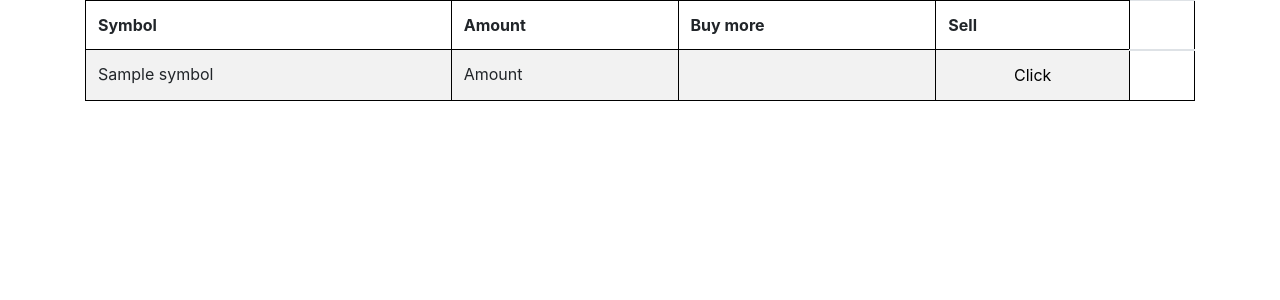
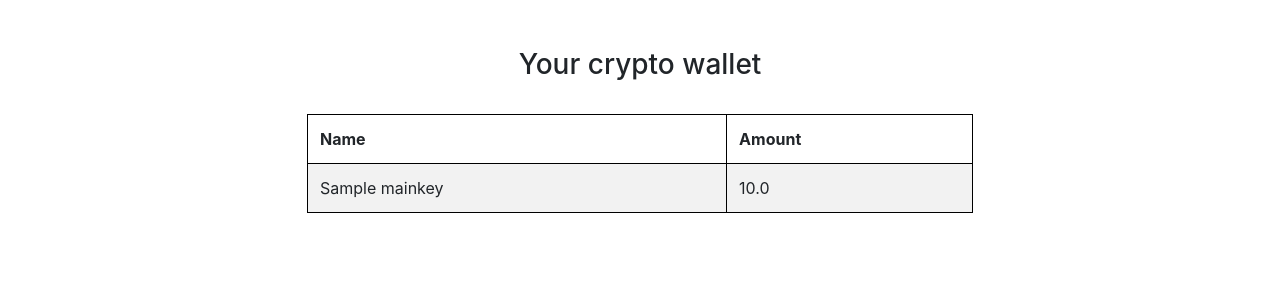
Before and after one commit to Jxis/CryptoBanka, a Flask app: template UI/templates/wallet.html in a window 1280 px wide. Shown: the part 56-356 px from the top of the page. Run offline with Flask 2, Linux system fonts and the light colour scheme; the template is opened without the code that fills it: most values are stand-ins (such as "Sample title", 1, 10 or a date in 2020); some libraries are stand-ins or nearby versions.

Commit message:
User wallet DONE
RADI

```diff
--- a/ENGINE/main.py
+++ b/ENGINE/main.py
@@ -11,7 +11,7 @@ from flask_marshmallow import Marshmallow
 from pymysql import cursors
 from models import user
 
-from dbFunctions import app, userExists, SignUpUser, LoginData, AddCardInfo, AddUserToWalletTable, getUser, UpdateUser, AddMoneyToCard, ConvertUSDToTether, updateUserAmount
+from dbFunctions import app, userExists, SignUpUser, LoginData, AddCardInfo, AddUserToWalletTable, getUser, UpdateUser, AddMoneyToCard, ConvertUSDToTether, updateUserAmount, addKriptoToWallet, getUsersWallet
 
 @app.route('/sign_up', methods=['POST'])
 def signup():
@@ -181,5 +181,33 @@ def convertUSDToTether():
         retVal = {'message' : 'Not enough money on the account.'}, 400
     return retVal
 
+@app.route('/wallet', methods=['GET'])
+def wallet():
+    content = flask.request.args
+    email = content['email']
+
+    if not userExists(email):
+        return {'message': 'User does not exist.'}
+    wallet = getUsersWallet(email)
+    wallet_data = {
+        'tether': wallet.tether,
+        'bitcoin': wallet.bitcoin,
+        'litecoin': wallet.litecoin,
+        'xrp': wallet.xrp,
+        'dogecoin': wallet.dogecoin,
+        'stellar': wallet.stellar,
+        'ethereum': wallet.ethereum,
+        'tron': wallet.tron,
+        'chainlink': wallet.chainlink,
+        'cardano': wallet.cardano,
+        'cosmos': wallet.cosmos,
+        'polygon': wallet.polygon,
+        'solana': wallet.solana,
+        'avalanche': wallet.avalanche,
+        'polkadot': wallet.polkadot
+    }
+
+    return wallet_data
+
 if __name__ == "__main__":
     app.run(port=5001)
--- a/UI/templates/wallet.html
+++ b/UI/templates/wallet.html
@@ -1,36 +1,28 @@
-{% extends "base.html" %} {% block title %}Wallet{% endblock %} {% block content %}
+{% extends "base.html" %} {% block title %} Wallet {% endblock %}
 
-<table style="width: 100%; border: 1px solid black" class="table table-striped">
+{% block content %}
+
+<br><br>
+<h3 align="center">Your crypto wallet</h3><br>
+<table align="center" style="width: 60%; border: 1px solid black" class="table table-striped">
   <thead>
     <tr>
-      <th style="border: 1px solid black">Symbol</th>
+      <th style="border: 1px solid black">Name</th>
       <th style="border: 1px solid black">Amount</th>
-      <th style="border: 1px solid black">Buy more</th>
-      <th style="border: 1px solid black">Sell</th>
-      <th></th>
     </tr>
   </thead>
 
   <tbody>
-    {% for mainkey in response %}
+    {% for crypto in response %}
 
     <tr>
-      <td style="border: 1px solid black">{{response[mainkey]['symbol']}}</td>
-      <td style="border: 1px solid black">Amount</td>
-      <td style="border: 1px solid black"></td>
-      <td style="border: 1px solid black">
-        <button onclick="tradeFunction(`{{mainkey}}`)" style="width: 100%; border: none; background: transparent" > Click </button>
-      </td>
+      {% set value = response[crypto]|float|round(10, 'floor') %}
+      <td style="border: 1px solid black">{{crypto}}</td>
+      <td style="border: 1px solid black">{{ value }}</td>
     </tr>
 
     {% endfor %}
 
-    <script>
-      function tradeFunction(value) {
-        console.log(value);
-        window.location.href = `http://127.0.0.1:5000/trade?token=${value}`;
-      }
-    </script>
   </tbody>
 </table>
 
```
Also changed, not shown: UI/main.py (+16 -1 lines).
